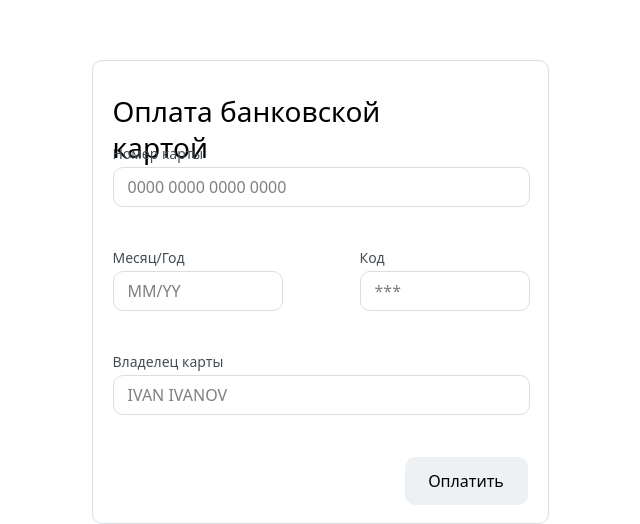
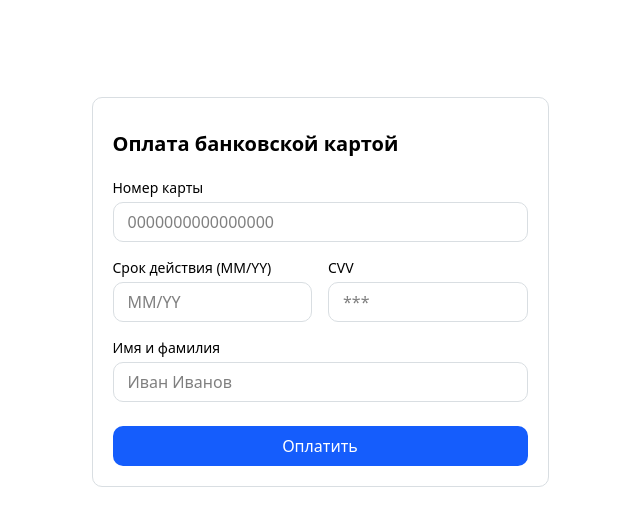
Before and after one commit to Alexander170/Payment, a React (Vite) app: page / in a window 1280 px wide. Shown: the part 428-952 px from the top of the page, without its empty margins (320-960 px from the left). Built offline with nearby package versions, Linux system fonts and the light colour scheme.

Commit message:
almost finished project

```diff
--- a/package.json
+++ b/package.json
@@ -16,6 +16,7 @@
     "react": "^19.1.0",
     "react-dom": "^19.1.0",
     "react-hook-form": "^7.61.1",
+    "react-router": "^7.7.1",
     "tailwindcss": "^4.1.11",
     "uuid": "^11.1.0",
     "zod": "^4.0.14",
--- a/src/App.tsx
+++ b/src/App.tsx
@@ -1,10 +1,6 @@
-import { useStatusStore } from "./store";
-import Status from "./status";
 import Form from "./Form";
 
 function App() {
-  const { status } = useStatusStore();
-  if (status !== "idle") return <Status value={status} />;
   return <Form />;
 }
 
--- a/src/Form.tsx
+++ b/src/Form.tsx
@@ -2,8 +2,8 @@ import { useForm } from "react-hook-form";
 import { z } from "zod";
 import { zodResolver } from "@hookform/resolvers/zod";
 import { v4 as uuidv4 } from "uuid";
-import { useStatusStore } from "./store";
 import axios from "axios";
+import { useNavigate } from "react-router";
 
 const schema = z.object({
   cardNumber: z
@@ -27,24 +27,22 @@ const schema = z.object({
 type FormData = z.infer<typeof schema>;
 
 export default function CardForm() {
+  const navigate = useNavigate();
+
   const {
     register,
     handleSubmit,
-    formState: { errors },
+    formState: { errors, isSubmitting },
   } = useForm<FormData>({
     resolver: zodResolver(schema),
   });
-
-  const { setStatus } = useStatusStore();
 
   const onSubmit = async (data: FormData) => {
     const [firstname, lastname] = data.fullName.split(" ");
     const id = uuidv4();
 
-    setStatus("loading");
-
     try {
-      await axios.post("/api", {
+      const res = await axios.post("http://localhost:2050/api", {
         jsonrpc: "2.0",
         id,
         method: "pay",
@@ -56,30 +54,36 @@ export default function CardForm() {
         },
       });
 
-      setStatus("ok");
+      const pid = res.data?.result?.pid;
+
+      if (pid) {
+        navigate(`/${pid}`);
+      } else {
+        throw new Error("PID не получен");
+      }
     } catch (error) {
       console.error("Ошибка отправки:", error);
-      setStatus("fail");
+      alert("Произошла ошибка при оплате");
     }
   };
 
   return (
-    <div className="w-[100%] h-[100%] flex flex-col items-center justify-center">
-      <div className="w-[457px] h-[464px] pl-[20px] border border-[#d9dee2] rounded-[10px]">
-        <h1 className="text-title mt-[32px] w-[368px] h-[32px]">
+    <div className="w-full h-full flex flex-col items-center justify-center">
+      <div className="w-[457px] h-auto p-[20px] border border-[#d9dee2] rounded-[10px]">
+        <h1 className="text-xl font-semibold mt-[12px] mb-[20px]">
           Оплата банковской картой
         </h1>
 
-        <form onSubmit={handleSubmit(onSubmit)} className="mt-[20px]">
-          <div className="min-h-[84px] w-[417px]">
-            <p className="text-grey-800 text-button">Номер карты</p>
+        <form onSubmit={handleSubmit(onSubmit)}>
+          <div className="mb-4">
+            <label className="block text-sm mb-1">Номер карты</label>
             <input
               type="text"
               {...register("cardNumber")}
-              className={`w-[417px] h-[40px] mt-[4px] rounded-[10px] pl-[14px] border ${
+              className={`w-full h-[40px] rounded-[10px] pl-[14px] border ${
                 errors.cardNumber ? "border-red-500" : "border-[#d9dee2]"
-              } hover:border-[#d9dee2] focus:border-[#d9dee2] focus:outline-none`}
-              placeholder="0000 0000 0000 0000"
+              } focus:outline-none`}
+              placeholder="0000000000000000"
             />
             {errors.cardNumber && (
               <p className="text-red-500 text-xs mt-1">
@@ -88,15 +92,17 @@ export default function CardForm() {
             )}
           </div>
 
-          <div className="flex gap-[77px] mt-[20px]">
-            <div className="min-h-[84px] w-[170px]">
-              <p className="text-grey-800 text-button">Месяц/Год</p>
+          <div className="flex gap-4 mb-4">
+            <div className="w-1/2">
+              <label className="block text-sm mb-1">
+                Срок действия (MM/YY)
+              </label>
               <input
                 type="text"
                 {...register("expiration")}
-                className={`w-[170px] h-[40px] rounded-[10px] mt-[4px] pl-[14px] border ${
+                className={`w-full h-[40px] rounded-[10px] pl-[14px] border ${
                   errors.expiration ? "border-red-500" : "border-[#d9dee2]"
-                } hover:border-[#d9dee2] focus:border-[#d9dee2] focus:outline-none`}
+                } focus:outline-none`}
                 placeholder="MM/YY"
               />
               {errors.expiration && (
@@ -106,14 +112,14 @@ export default function CardForm() {
               )}
             </div>
 
-            <div className="min-h-[84px] w-[170px]">
-              <p className="text-grey-800 text-button">Код</p>
+            <div className="w-1/2">
+              <label className="block text-sm mb-1">CVV</label>
               <input
                 type="password"
                 {...register("cvv")}
-                className={`w-[170px] h-[40px] rounded-[10px] mt-[4px] pl-[14px] border ${
+                className={`w-full h-[40px] rounded-[10px] pl-[14px] border ${
                   errors.cvv ? "border-red-500" : "border-[#d9dee2]"
-                } hover:border-[#d9dee2] focus:border-[#d9dee2] focus:outline-none`}
+                } focus:outline-none`}
                 placeholder="***"
               />
               {errors.cvv && (
@@ -124,15 +130,15 @@ export default function CardForm() {
             </div>
           </div>
 
-          <div className="mt-[20px] min-h-[84px] w-[417px]">
-            <p className="text-grey-800 text-button">Владелец карты</p>
+          <div className="mb-6">
+            <label className="block text-sm mb-1">Имя и фамилия</label>
             <input
               type="text"
               {...register("fullName")}
-              className={`w-[417px] h-[40px] rounded-[10px] pl-[14px] mt-[4px] border ${
+              className={`w-full h-[40px] rounded-[10px] pl-[14px] border ${
                 errors.fullName ? "border-red-500" : "border-[#d9dee2]"
-              } hover:border-[#d9dee2] focus:border-[#d9dee2] focus:outline-none`}
-              placeholder="IVAN IVANOV"
+              } focus:outline-none`}
+              placeholder="Иван Иванов"
             />
             {errors.fullName && (
               <p className="text-red-500 text-xs mt-1">
@@ -141,14 +147,13 @@ export default function CardForm() {
             )}
           </div>
 
-          <div className="mt-[20px] flex justify-end pr-[20px]">
-            <button
-              type="submit"
-              className="w-[123px] h-[48px] rounded-[10px] bg-grey-100 cursor-pointer hover:bg-blue-100 transition-colors"
-            >
-              Оплатить
-            </button>
-          </div>
+          <button
+            type="submit"
+            disabled={isSubmitting}
+            className="w-full bg-blue-600 text-white py-2 rounded-[10px] hover:bg-blue-700 transition disabled:opacity-50"
+          >
+            {isSubmitting ? "Отправка..." : "Оплатить"}
+          </button>
         </form>
       </div>
     </div>
--- a/src/main.tsx
+++ b/src/main.tsx
@@ -2,10 +2,18 @@ import { StrictMode } from "react";
 import { createRoot } from "react-dom/client";
 import "./index.css";
 import App from "./App.tsx";
+import { BrowserRouter, Route, Routes } from "react-router";
+import Page from "./page.tsx";
 
 createRoot(document.getElementById("root")!).render(
   <StrictMode>
-    <App />
-    {/* <Form /> */}
+    <BrowserRouter>
+      <Routes>
+        <Route>
+          <Route index element={<App />} />
+          <Route path=":pid" element={<Page />} />
+        </Route>
+      </Routes>
+    </BrowserRouter>
   </StrictMode>
 );
--- /dev/null
+++ b/src/page.tsx
@@ -0,0 +1,63 @@
+import React, { useEffect, useState } from "react";
+import { useParams } from "react-router";
+import axios from "axios";
+
+type PaymentStatus = "processing" | "ok" | "fail";
+
+interface PaymentResponse {
+  status: PaymentStatus;
+  pid: string;
+}
+
+const PaymentStatusChecker: React.FC<{ pid: string }> = ({ pid }) => {
+  const [status, setStatus] = useState<PaymentStatus>("processing");
+  const [error, setError] = useState<string | null>(null);
+
+  useEffect(() => {
+    let timeoutId: NodeJS.Timeout;
+
+    const checkPayment = async () => {
+      try {
+        const response = await axios.get<PaymentResponse>(
+          `http://localhost:2050/pay/check/${pid}`
+        );
+        const paymentStatus = response.data.status;
+
+        if (paymentStatus === "ok" || paymentStatus === "fail") {
+          setStatus(paymentStatus);
+        } else {
+          timeoutId = setTimeout(checkPayment, 1000);
+        }
+      } catch (err) {
+        setError("Ошибка при проверке платежа");
+        console.error(err);
+      }
+    };
+
+    checkPayment();
+
+    return () => {
+      if (timeoutId) clearTimeout(timeoutId);
+    };
+  }, [pid]);
+
+  if (error) return <div>{error}</div>;
+
+  return (
+    <div>
+      {status === "processing" && <p>Платеж обрабатывается...</p>}
+      {status === "ok" && <p>Платеж успешно завершён ✅</p>}
+      {status === "fail" && <p>Ошибка при проведении платежа ❌</p>}
+    </div>
+  );
+};
+
+export const Page: React.FC = () => {
+  const { pid } = useParams<{ pid: string }>();
+
+  if (!pid) return <div>Неверный параметр платежа</div>;
+
+  return <PaymentStatusChecker pid={pid} />;
+};
+
+export default Page;
--- a/src/status.tsx
+++ /dev/null
@@ -1,11 +0,0 @@
-import { type Status } from "./store";
-export default function status({ value }: { value: Status }) {
-  switch (value) {
-    case "ok":
-      return "ok"; //тут вёрстка
-    case "fail":
-      return "fail"; //тут вёрстка
-    default:
-      return null;
-  }
-}
--- a/src/store.tsx
+++ /dev/null
@@ -1,15 +0,0 @@
-import { create } from "zustand";
-
-export type Status = "idle" | "ok" | "fail" | "loading";
-
-interface StatusStore {
-  status: Status;
-  setStatus: (status: Status) => void;
-  //   resetStatus: () => void;
-}
-
-export const useStatusStore = create<StatusStore>((set) => ({
-  status: "idle",
-  setStatus: (status) => set({ status }),
-  //   resetStatus: () => set({ status: "idle" }),
-}));
```
Also changed, not shown: 1 other file (tests, documents, lock files or other folders).
